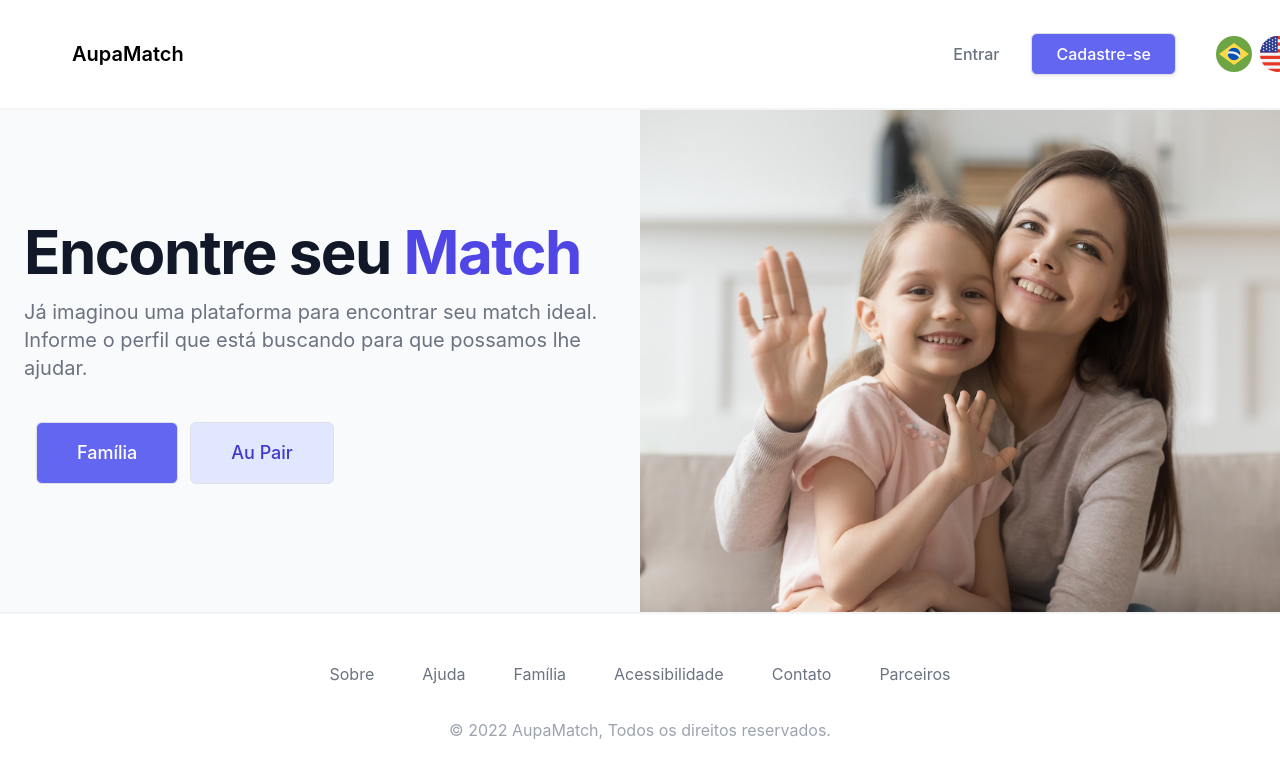
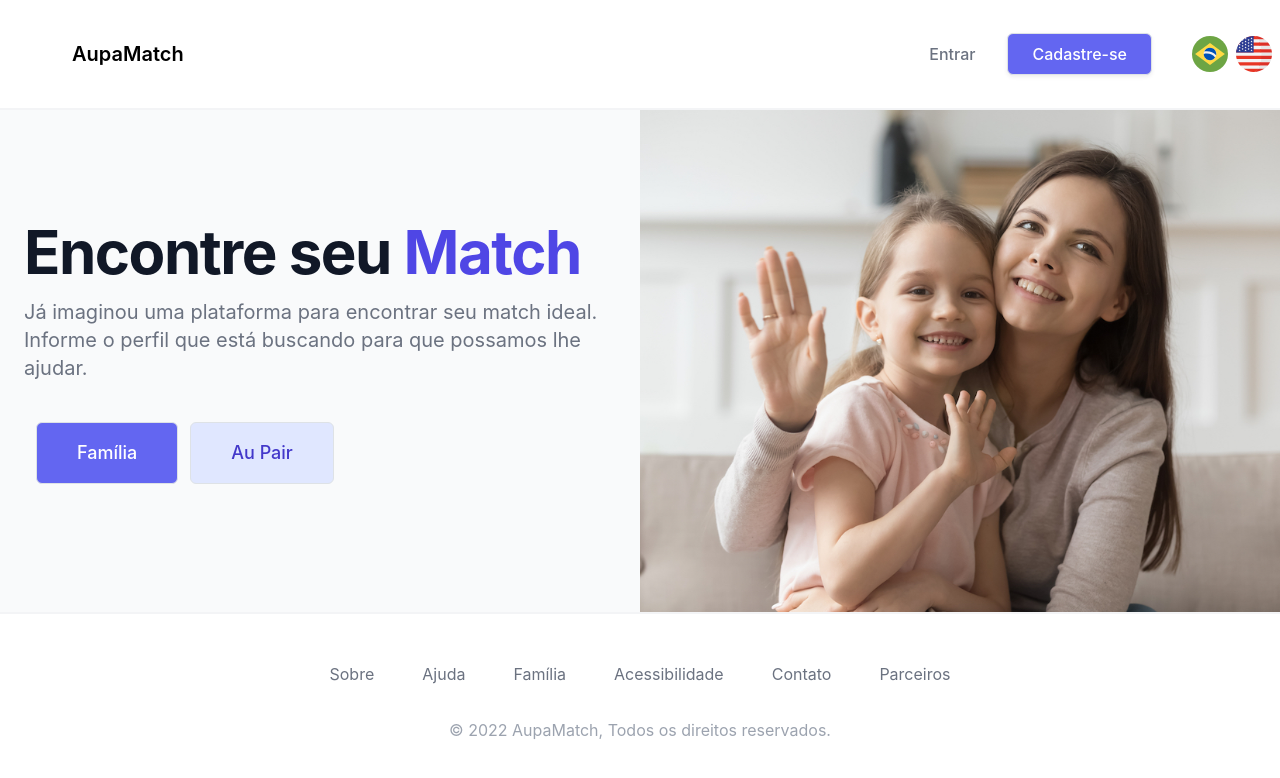
Before and after one commit to rafaelrsdc/aupamatch, a React (Create React App) app: page /home in a window 1280 px wide. Shown: the top 778 px of the page. Built offline with nearby package versions, Linux system fonts and the light colour scheme.

Commit message:
Add margin-left in the flags

```diff
--- a/src/components/Topbar.js
+++ b/src/components/Topbar.js
@@ -76,7 +76,7 @@ export default function Topbar() {
               </a>
             </Link>
           </div>
-          <div className="flex w-10">
+          <div className="flex w-10 mr-4">
           <img src={BRFLAG} className="mr-1" alt="my image" onClick={changeLanguage("pt")}/>
             <img src={USFLAG} className="ml-1" alt="my image" onClick={changeLanguage("en")}/>
 
```
